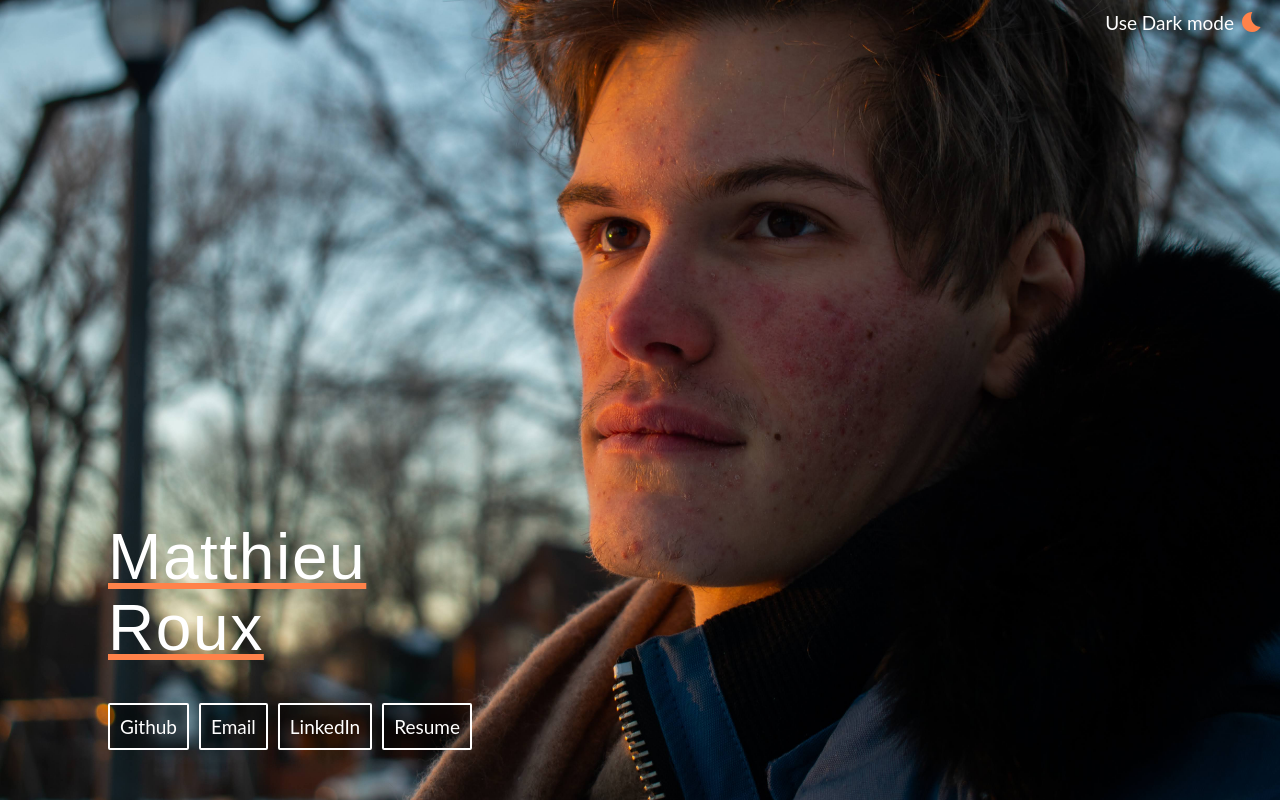
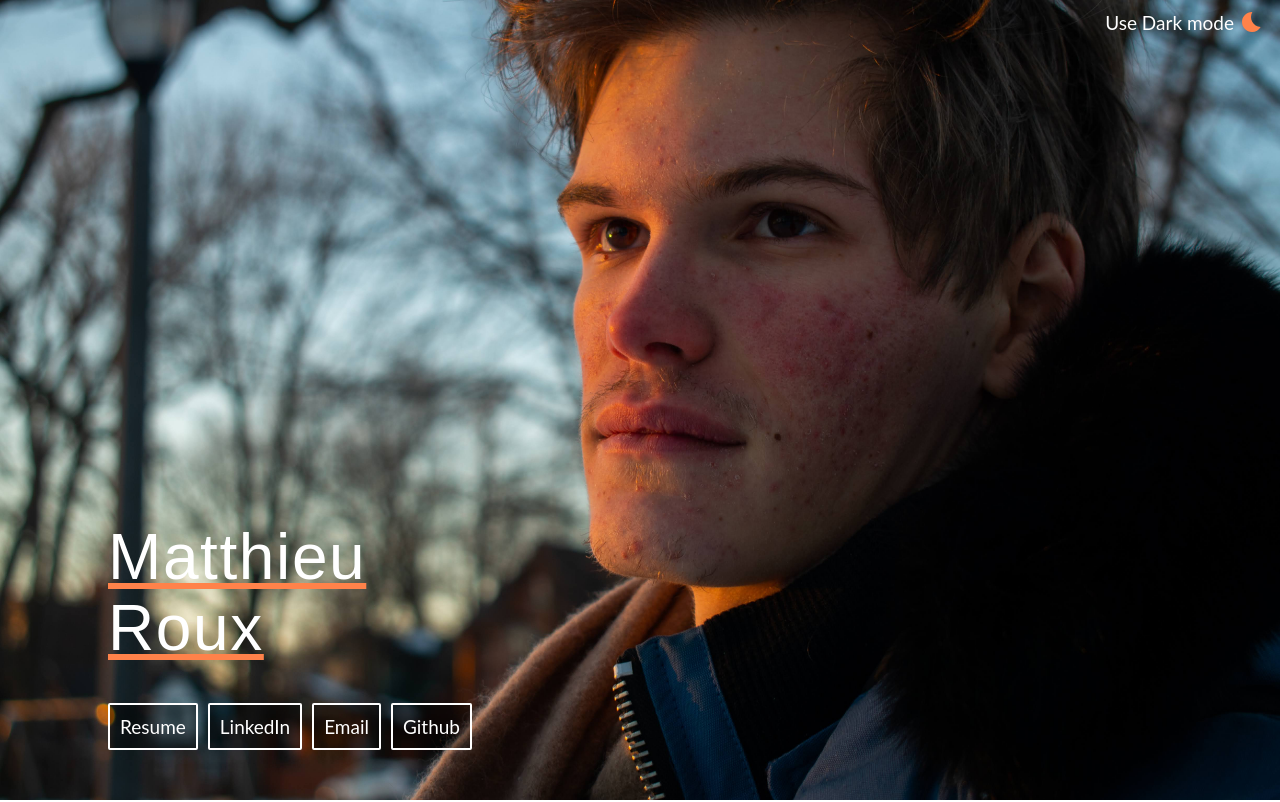
Before and after one commit to M4TTRX/matthieu-roux-website, a React (Create React App) app: page / in a window 1280 px wide. Shown: the top 802 px of the page. Built offline with nearby package versions, Linux system fonts and the light colour scheme.

Commit message:
Fixed a button display bug

```diff
--- a/src/App.js
+++ b/src/App.js
@@ -67,7 +67,7 @@ function createBannerSection(theme, toggleTheme) {
           <header className="title">
             Matthieu <br /> Roux{" "}
           </header>
-          <div className="flex-row">
+          <div className="cover-button-row">
             {CoverDownloadButton(
               "Resume",
               process.env.PUBLIC_URL + "/resume/resume-en.pdf"
--- a/src/App.scss
+++ b/src/App.scss
@@ -36,11 +36,10 @@ $max-width: 1124px;
   padding-bottom: 20;
   position: relative;
 }
-.flex-row {
-  justify-content: right;
+.cover-button-row {
   display: flex;
-  flex-direction: row;
-  flex-wrap: wrap;
+  justify-content: left;
+  flex-flow: row wrap;
   max-width: 100%;
 }
 .banner-wrapper {
--- a/src/components/portfolioItem/portfolioItem.js
+++ b/src/components/portfolioItem/portfolioItem.js
@@ -20,7 +20,7 @@ function PortfolioItem(project, theme) {
   return (
     <div className="project-card">
       <h2>{project.title}</h2>
-      <div className="flex-row">
+      <div className="portfolio-flex-row">
         {img}
         <div className="porfolio-item-description">
           {description}
--- a/src/components/portfolioItem/portfolioItem.scss
+++ b/src/components/portfolioItem/portfolioItem.scss
@@ -13,7 +13,7 @@ p{
 }
 
 // Body
-.flex-row {
+.portfolio-flex-row {
 //   justify-content: center;
   display: flex;
   flex-flow: row-reverse wrap;
```
